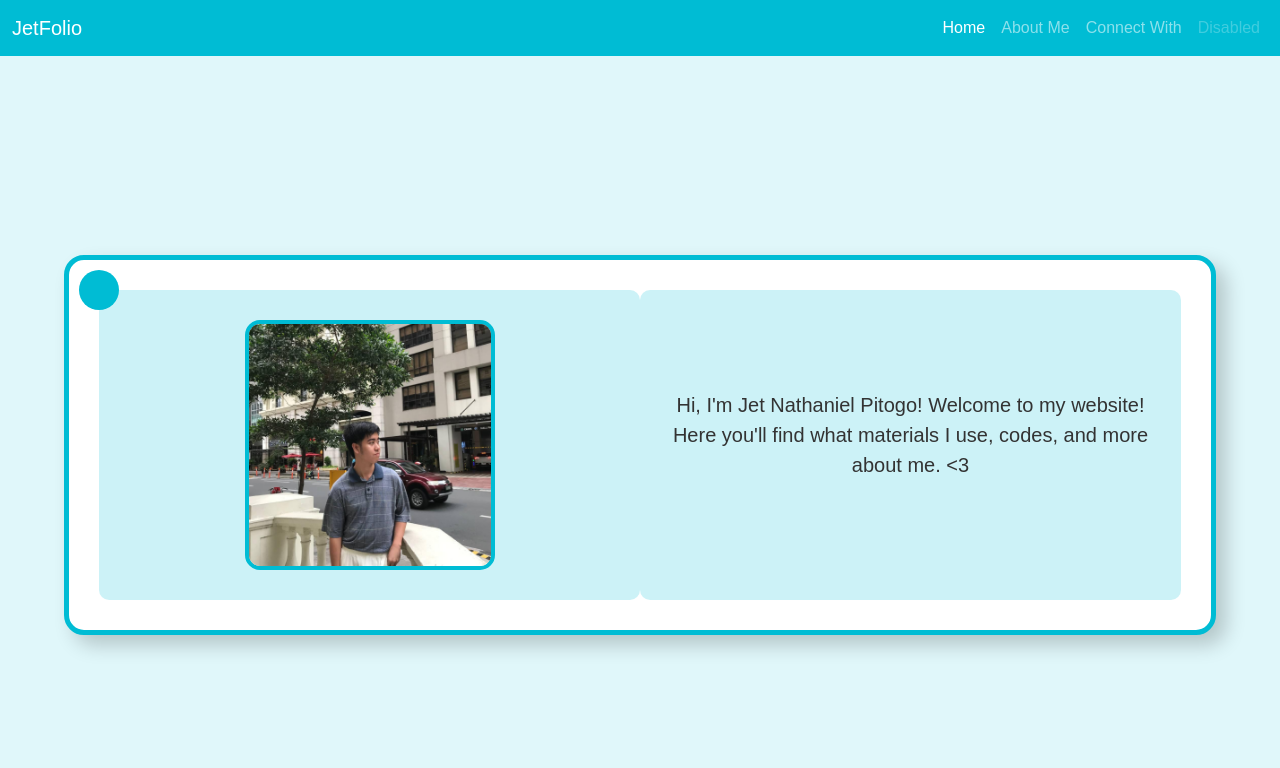
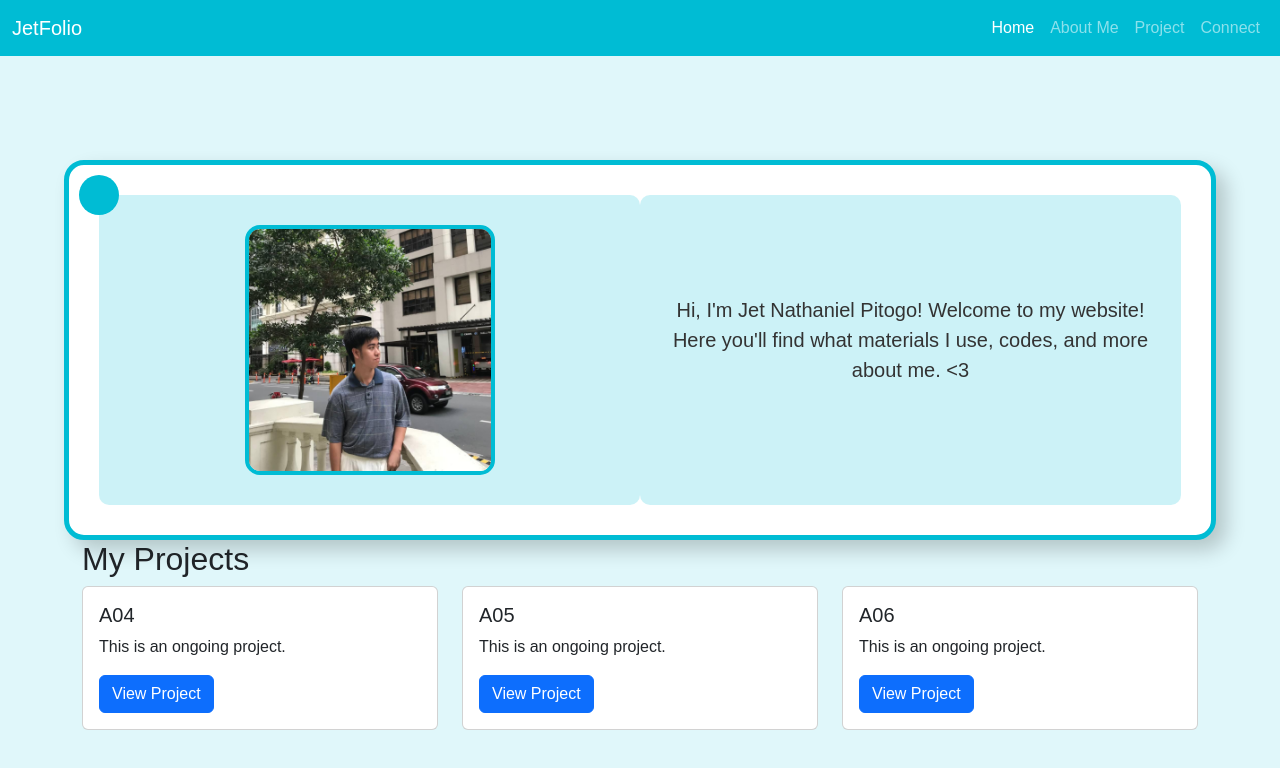
Before and after one commit to nathanxcx/nathanxcx.github.io, a plain HTML site: page index.html in a window 1280 px wide. Drawn offline with nearby package versions, Linux system fonts and the light colour scheme.

Commit message:
Update index.html

```diff
--- a/index.html
+++ b/index.html
@@ -3,7 +3,7 @@
 <head>
     <meta charset="UTF-8">
     <meta name="viewport" content="width=device-width, initial-scale=1.0">
-    <title>Notebook Style Website</title>
+    <title>JetFolio</title>
     <link href="https://cdn.jsdelivr.net/npm/bootstrap@5.3.0/dist/css/bootstrap.min.css" rel="stylesheet">
     <link rel="stylesheet" href="index.html">
 
@@ -18,7 +18,6 @@
             font-family: 'Poppins', sans-serif;
             flex-direction: column;
             padding-top: 70px;
-            overflow-x: hidden;
         }
         .navbar {
             width: 100%;
@@ -46,14 +45,12 @@
         }
         .left-page, .right-page {
             flex: 1;
-            width: 100%;
             padding: 30px;
             display: flex;
             flex-direction: column;
             justify-content: center;
             align-items: center;
             min-width: 300px;
-            max-width: 100%;
         }
         .left-page {
             background: rgba(0, 188, 212, 0.2);
@@ -91,7 +88,6 @@
         @media (max-width: 768px) {
             .notebook {
                 flex-direction: column;
-                width: 95%;
             }
         }
     </style>
@@ -112,10 +108,10 @@
                         <a class="nav-link" href="#">About Me</a>
                     </li>
                     <li class="nav-item">
-                        <a class="nav-link" href="#">Connect With</a>
+                        <a class="nav-link" href="#">Project</a>
                     </li>
                     <li class="nav-item">
-                        <a class="nav-link disabled" aria-disabled="true">Disabled</a>
+                        <a class="nav-link" aria-disabled="true">Connect </a>
                     </li>
                 </ul>
             </div>
@@ -131,5 +127,44 @@
         </div>
     </div>
     <script src="https://cdn.jsdelivr.net/npm/bootstrap@5.3.0/dist/js/bootstrap.bundle.min.js"></script>
+
+    <section id="projects"></section>
+    <div class="container">
+        <h2>My Projects</h2>
+        <div class="row">
+            <!-- Card 1: A04 -->
+            <div class="col-md-4">
+                <div class="card custom-card">
+                    <div class="card-body">
+                        <h5 class="card-title">A04</h5>
+                        <p class="card-text">This is an ongoing project.</p>
+                        <a href="A04/index.html" target="_blank" class="btn btn-primary">View Project</button></a>
+                    </div>
+                </div>
+            </div>
+
+            <!-- Card 2 -->
+            <div class="col-md-4">
+                <div class="card custom-card">
+                    <div class="card-body">
+                        <h5 class="card-title">A05</h5>
+                        <p class="card-text">This is an ongoing project.</p>
+                        <a href="#" class="btn btn-primary">View Project</button></a>
+                    </div>
+                </div>
+            </div>
+
+            <!-- Card 3 -->
+            <div class="col-md-4">
+                <div class="card custom-card">
+                    <div class="card-body">
+                        <h5 class="card-title">A06</h5>
+                        <p class="card-text">This is an ongoing project.</p>
+                        <a href="#" class="btn btn-primary">View Project</button></a>
+                    </div>
+                </div>
+            </div>
+        </div>
+    </div>
 </body>
 </html>
```
